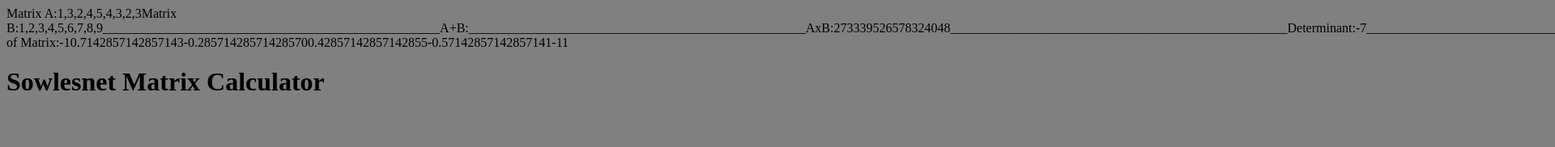
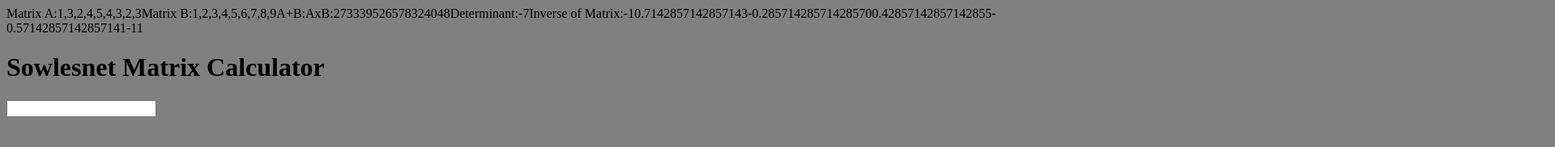
Before and after one commit to sowles/Basic-website, a plain HTML site: page matrix.html in a window 1280 px wide. Shown: the top 182 px of the page at 81% size, 1920 px wide, since content can reach past the window. Drawn offline with Linux system fonts and the light colour scheme.

Commit message:
added input

```diff
--- a/matrix.html
+++ b/matrix.html
@@ -8,9 +8,9 @@
 
   <h1>Sowlesnet Matrix Calculator</h1>
 
-  <div>
-
-  </div>
+  <form>
+    <input type = "text" name = "1,1">
+  </form>
 
 </body>
 </html>
--- a/matrix.js
+++ b/matrix.js
@@ -77,11 +77,9 @@
 document.write("");
 document.write(matrixb);
 document.write("");
-document.write("____________________________________________________");
 document.write("A+B:");
 document.write("");
 document.write("");
-document.write("____________________________________________________");
 document.write("");
 document.write("AxB:");
 document.write("");
@@ -95,13 +93,11 @@
 document.write(Threetwo);
 document.write(Threethree);
 document.write("");
-document.write("____________________________________________________");
 document.write("");
 document.write("Determinant:");
 document.write("");
 document.write(Deter);
 document.write("");
-document.write("____________________________________________________");
 document.write("");
 document.write("Inverse of Matrix:");
 document.write("");
```
